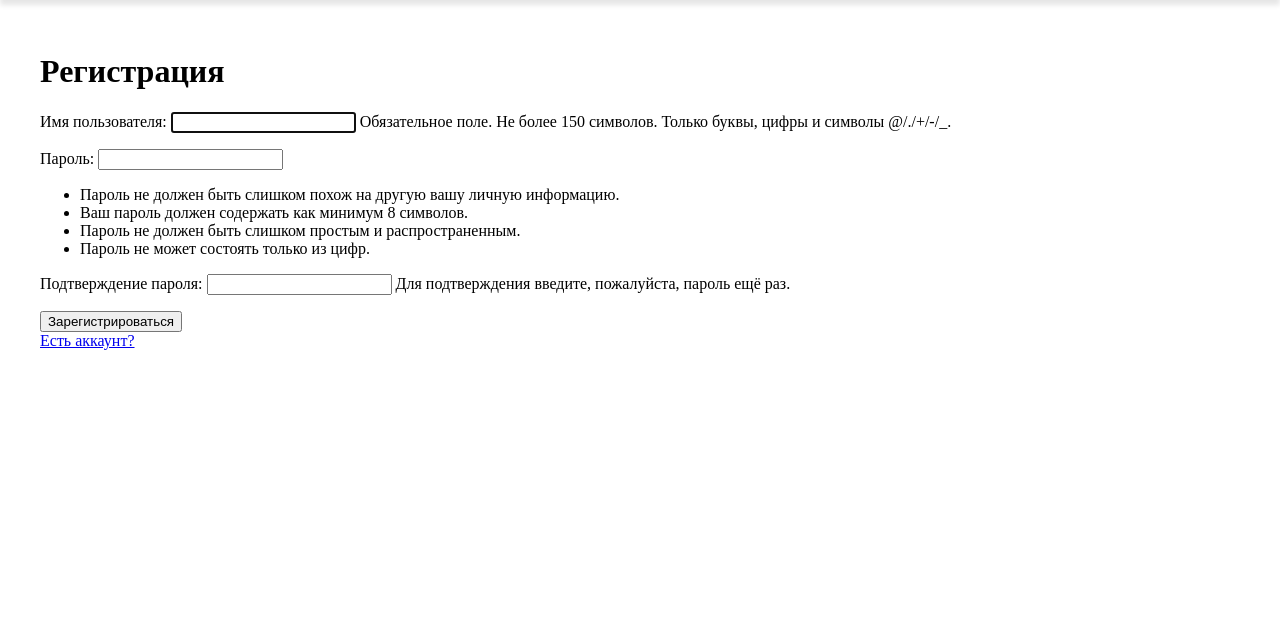
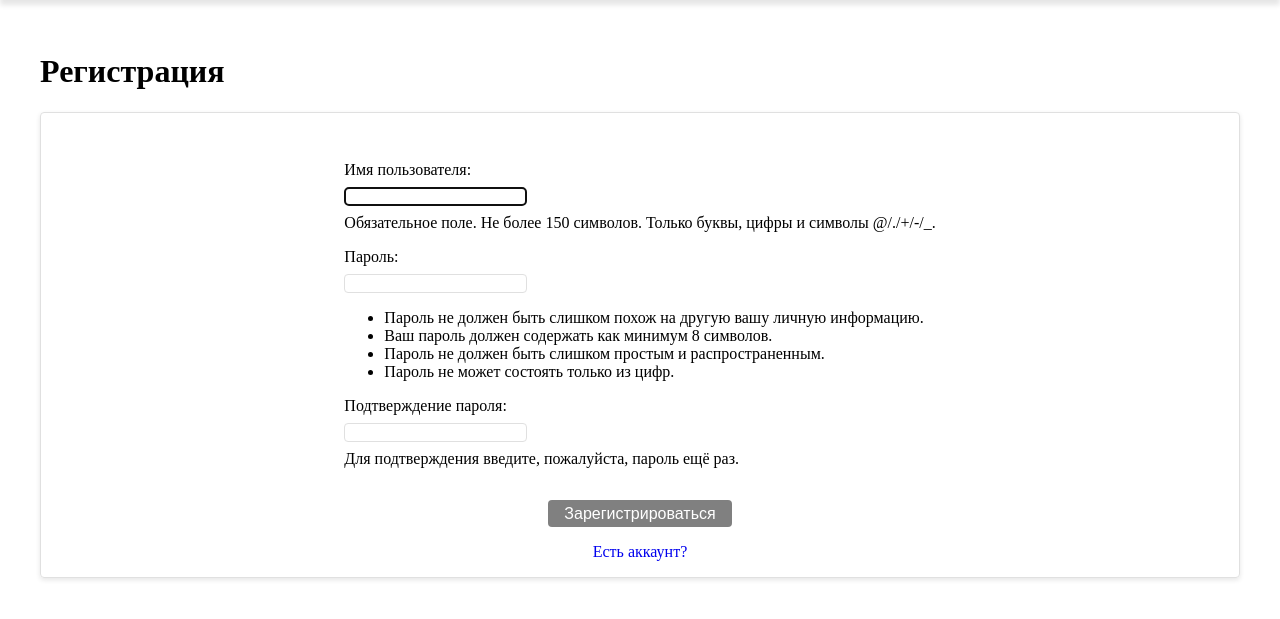
Before and after one commit to shurabota2801-ctrl/myonlytest, a Django app: page /users/register/ in a window 1280 px wide. Shown: the part 50-669 px from the top of the page. Run offline with Django 5.2, Linux system fonts and the light colour scheme.

Commit message:
first commit

```diff
--- a/notes/templates/notes/delete_note.html
+++ b/notes/templates/notes/delete_note.html
@@ -5,8 +5,8 @@
 {% block content %}
     <div>
         <h1>Удаление заметки</h1>
-        <p>Вы точно хотите удалить заметку: {{ note.title }}?</p>
-        <form method="POST">
+        <form method="POST" class="form">
+            <p>Вы точно хотите удалить заметку: {{ note.title }}?</p>
             {% csrf_token %}
             {{ form.as_p }}
             <div class="button-block">
--- a/notes/templates/notes/notes_list.html
+++ b/notes/templates/notes/notes_list.html
@@ -28,7 +28,7 @@
                         </div>
                     {% endfor %}
                 {% else %}
-                    <p>Заметок пока нет!</p>
+                    <p>Заметки не найдены!</p>
                 {% endif %}
             </div>
         </div>
--- a/static/css/style.css
+++ b/static/css/style.css
@@ -103,3 +103,37 @@
     border-radius: 4px;
     font-size: 16px;
 }
+
+.form {
+    display: flex;
+    justify-content: center;
+    align-items: center;
+    flex-direction: column;
+    padding: 1rem;
+    border: 1px solid #e0e0e0;
+    border-radius: 4px;
+    max-width: 1200px;
+    box-shadow: 0 2px 5px rgba(0,0,0,0.1);
+    min-height: 50vh; /* Занимает 80% высоты экрана */
+}
+
+.form-block {
+
+    padding: 1rem 0;
+}
+
+.form-block label {
+    display: block;
+    margin-bottom: 0.5rem;
+
+
+}
+
+.form-block input[type="text"],
+.form-block input[type="password"],
+.form-block textarea {
+    display: block;
+    margin-bottom: 0.5rem;
+    border: 1px solid #e0e0e0;
+    border-radius: 4px;
+}
--- a/users/templates/users/register.html
+++ b/users/templates/users/register.html
@@ -3,15 +3,15 @@
 {% block title %} {{ title }} {% endblock %}
 
 {% block content %}
-<div>
-    <h1>Регистрация</h1>
-    <form method="POST">
-        {% csrf_token %}
-        {{ form.as_p }}
-        <button type="sumbit">Зарегистрироваться</button>
-    </form>
     <div>
-        <a href="{% url 'users:login' %}">Есть аккаунт?</a>
+        <h1>Регистрация</h1>
+        <form method="POST" class="form">
+            <div class="form-block">
+                {% csrf_token %}
+                {{ form.as_p }}
+            </div>
+            <button type="submit" class="button-block__button">Зарегистрироваться</button>
+            <a href="{% url 'users:login' %}" style="padding-top: 1rem; text-decoration: none;">Есть аккаунт?</a>
+        </form>
     </div>
-</div>
 {% endblock %}
```
Also changed, not shown: notes/templates/notes/create_note.html (+5 -3 lines), notes/templates/notes/update_note.html (+12 -9 lines), users/templates/users/login.html (+9 -9 lines), users/templates/users/logout.html (+8 -3 lines).
